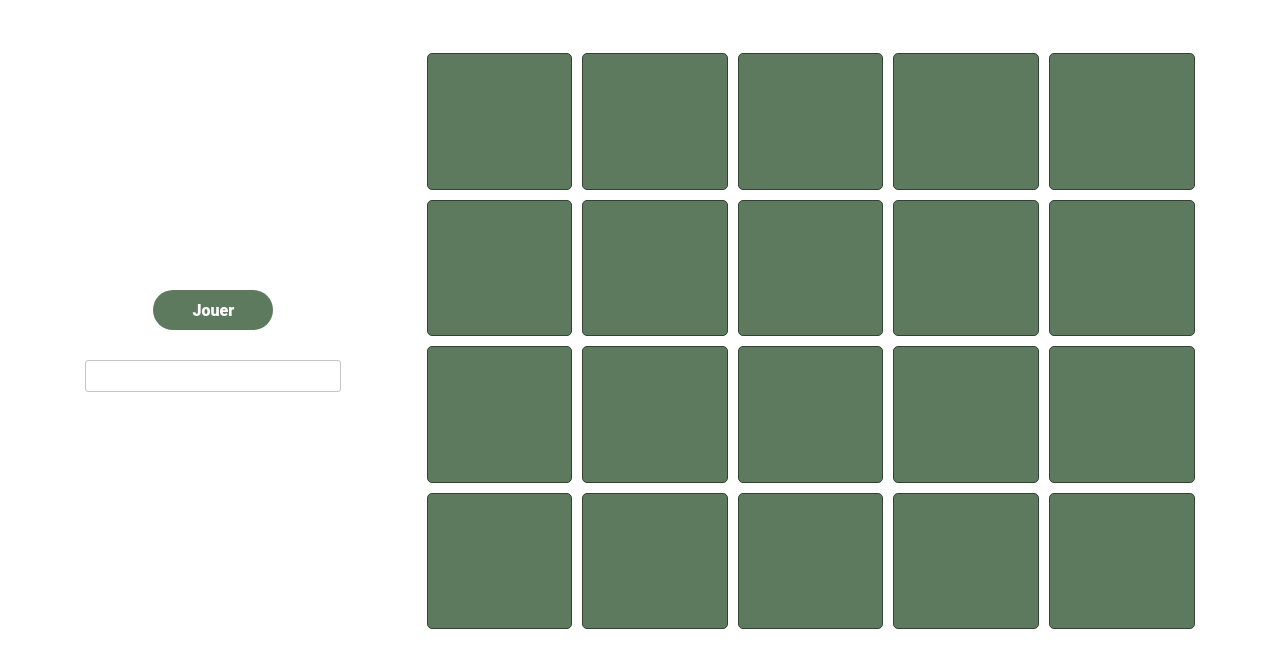
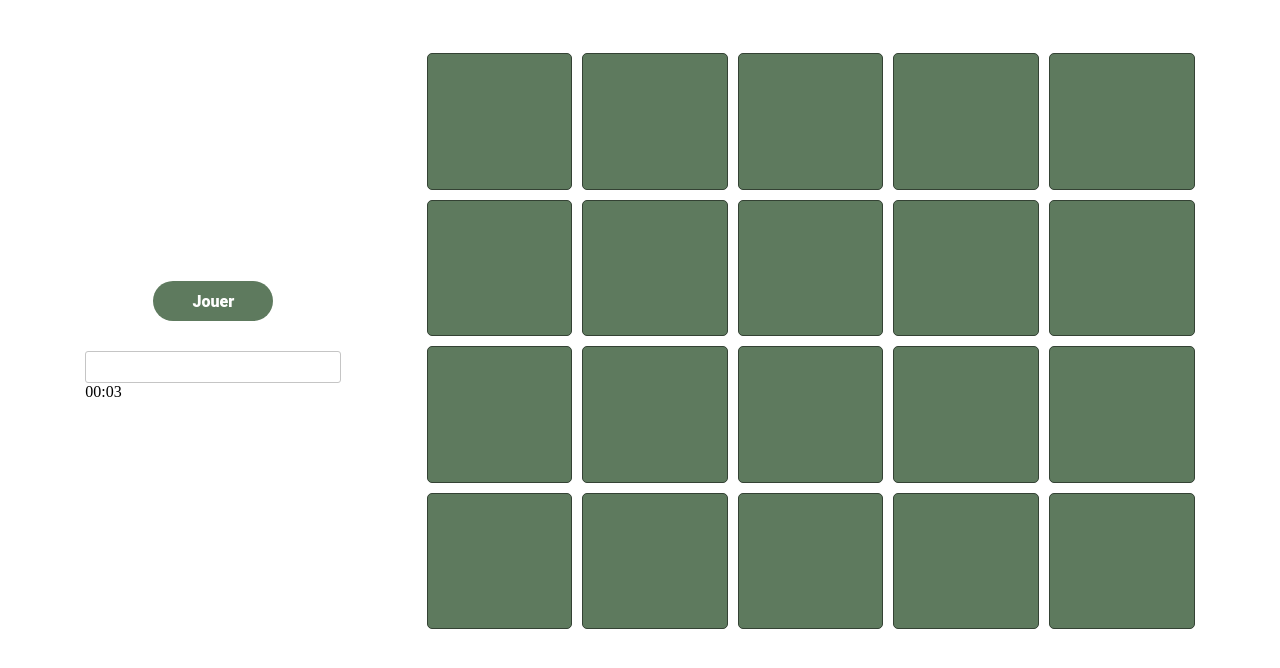
Before and after one commit to Laetitia-V/memory-game, a website: page src/index.html in a window 1280 px wide. Both pictures are taken after a click on the button "Jouer". Shown: the part 90-758 px from the top of the page. Drawn offline with nearby package versions, Linux system fonts and the light colour scheme.

Commit message:
feat(stopwath): start the stopwatch after clicking on the play button

```diff
--- a/src/index.html
+++ b/src/index.html
@@ -23,11 +23,11 @@
           <div>
                <div class="setup">
                     <!--<div id="slider-level" class="setup__level"></div>-->
-                    <button class="setup__start">Jouer</button>
+                    <button id="start" class="setup__start">Jouer</button>
                </div>
                <div class="infos">
                     <div id="progress-bar" class="infos__progress-bar"></div>
-                    <div id="time" class="infos__time"></div>
+                    <div id="time" class="infos__time">00:00</div>
                </div>
           </div>
           <div id="game" class="game-container">
--- a/src/js/game.js
+++ b/src/js/game.js
@@ -29,6 +29,7 @@ function addCard(card, round) {
                          else {
                               nbCardPairsFound += 1;
                               updateProgressBar();
+                              if (nbCardPairsFound == nbCardPairsToFound) clearInterval(stopwatch);
                               $(cardSelected[1]).parent().css("opacity", "0");
                               $(cardSelected[2]).parent().css("opacity", "0");
                          }
--- a/src/js/main.js
+++ b/src/js/main.js
@@ -1,10 +1,32 @@
 let progressBar;
+let stopwatch;
 
 $( function() {
      addSlider();
      loadCards();
      addProgressBar();
+     addStopwatch();
 });
+
+function addStopwatch() {
+     $("#start").click(function (e) {
+          progressBar.progressbar({
+               max: nbCardPairsToFound,
+               value: nbCardPairsFound
+          });
+          stopwatch = setInterval(function () {
+               const minutes = Math.floor(i / 60);
+               const seconds = i % 60;
+
+               function padTo2Digits(num) {
+                    return num.toString().padStart(2, '0');
+               }
+               const result = `${padTo2Digits(minutes)}:${padTo2Digits(seconds)}`;
+               $("#time").html(result);
+               i++;
+          }, 1000);
+      });
+}
 
 function addSlider() {
      $( "#slider-level" ).slider({
@@ -15,17 +37,12 @@ function addSlider() {
 }
 
 function addProgressBar() {
-     console.log(nbCardPairsToFound);
-     progressBar = $( "#progress-bar" ).progressbar({
-          min:0,
-          max: nbCardPairsToFound,
-          value: nbCardPairsFound
-     });
+     progressBar = $( "#progress-bar" ).progressbar();
 }
 
 function updateProgressBar() {
      progressBar.progressbar({
-          max: nbCardPairsToFound,
+          //max: nbCardPairsToFound,
           value: nbCardPairsFound
      });
 }
```
